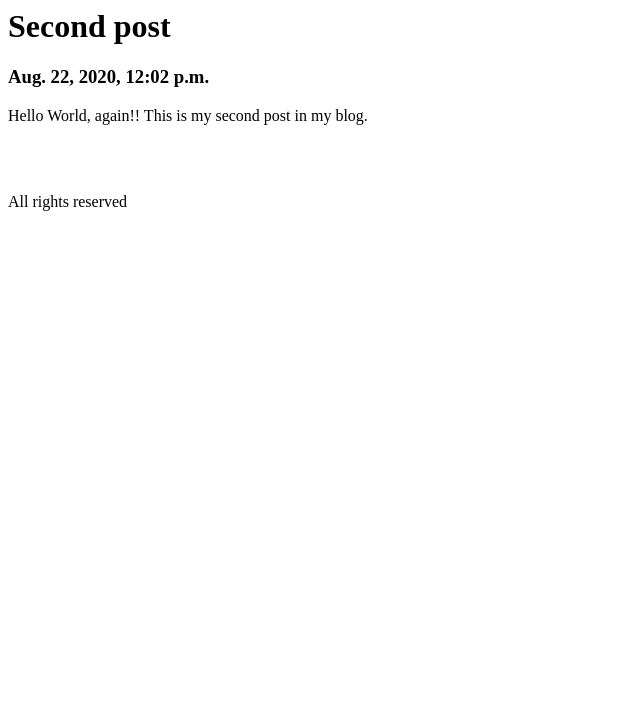
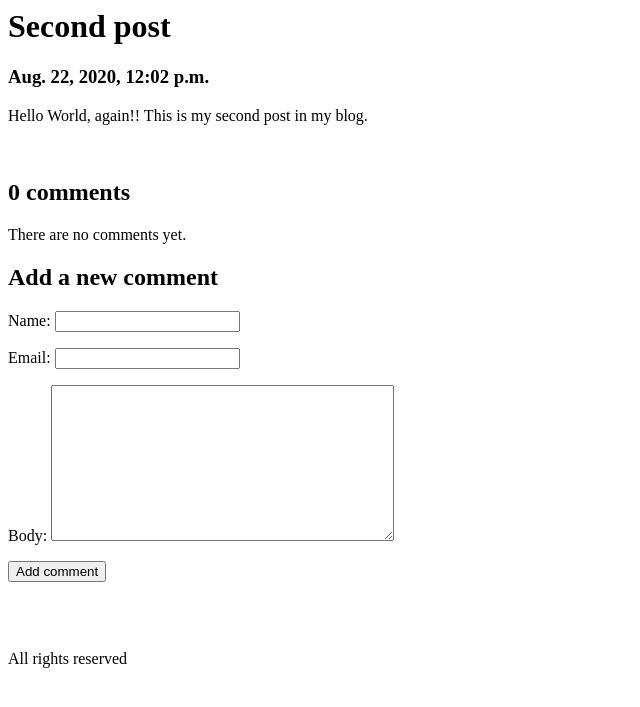
Before and after one commit to 1MahdiR/mr_blog, a Django app: a page that uses blog/templates/blog/content.html in a window 1280 px wide. Shown: the top 707 px of the page, without its empty margins (0-640 px from the left). Run offline with Django 3.2, Linux system fonts and the light colour scheme; data comes from the database, SQL or seed files in the repository; both versions use the stored data as it was after the commit.

Commit message:
Commitedgit status

```diff
--- /dev/null
+++ b/blog/forms.py
@@ -0,0 +1,8 @@
+from django import forms
+
+from .models import Comment
+
+class CommentForm(forms.ModelForm):
+    class Meta:
+        model = Comment
+        fields = ('name', 'email', 'body')
--- a/blog/models.py
+++ b/blog/models.py
@@ -12,4 +12,20 @@ class Post(models.Model):
                                             ('published', 'Published'),
                                             ), default = 'published', max_length=10)
     def __str__(self):
-        return self.post_titlie
+        return self.post_title
+
+class Comment(models.Model):
+    post = models.ForeignKey(Post,
+                            on_delete = models.CASCADE,
+                            related_name = 'comments')
+    name = models.CharField(max_length=80)
+    email = models.EmailField()
+    body = models.TextField()
+    created = models.DateTimeField(auto_now_add=True)
+    active = models.BooleanField(default = True)
+
+    class Meta:
+        ordering = ('created',)
+
+    def __str__(self):
+        return f'Comment by {self.name} on {self.post}'
--- a/blog/templates/blog/content.html
+++ b/blog/templates/blog/content.html
@@ -2,4 +2,34 @@
 <h3>{{ my_post.post_pubdate }}</h3>
 
 <p>{{ my_post.post_body }}</p>
+<br>
+{% with comments.count as total_comments %}
+<h2>
+	{{ total_comments }} comment{{ total_comments|pluralize }}
+</h2>
+{% endwith %}
+
+{% for comment in comments %}
+<div class="comment">
+	<p class="info">
+	Comment {{ forloop.counter }} by {{ comment.name }}
+	{{ comment.created }}
+	</p>
+	{{ comment.body|linebreaks }}
+	<hr>
+</div>
+{% empty %}
+	<p>There are no comments yet.</p>
+{% endfor %}
+
+{% if new_comment %}
+	<h2>Your comment has been added.</h2>
+{% else %}
+	<h2>Add a new comment</h2>
+	<form method="post">
+		{{ comment_form.as_p }}
+		{% csrf_token %}
+		<p><input type="submit" value="Add comment"></p>
+	</form>
+{% endif %}
 <br><br><p>All rights reserved</p>
--- a/blog/views.py
+++ b/blog/views.py
@@ -1,7 +1,8 @@
 from django.shortcuts import render, get_object_or_404
 from django.http import HttpResponse
 
-from .models import Post
+from .models import Post, Comment
+from .forms import CommentForm
 
 # Create your views here.
 def index(req):
@@ -17,4 +18,25 @@ def content(req, post):
 
     #return HttpResponse("This is post '%s'." % my_post.post_title)
 
-    return render(req, 'blog/content.html', { 'my_post':my_post })
+    # List of active comments for this post!
+    comments = my_post.comments.filter(active=True)
+
+    new_comment = None
+
+    if req.method == "POST":
+        # A comment was posted
+        comment_form = CommentForm(data=req.POST)
+        if comment_form.is_valid():
+            # Create Comment object but don't save to database yet
+            new_comment = comment_form.save(commit=False)
+            # Assign the current post to the comment
+            new_comment.post = my_post
+            # Save the comment to the database
+            new_comment.save()
+    else:
+            comment_form = CommentForm()
+
+    return render(req, 'blog/content.html', { 'my_post':my_post,
+                                                'comments':comments,
+                                                'new_comment':new_comment,
+                                                'comment_form':comment_form })
--- a/mr_blog/views.py
+++ b/mr_blog/views.py
@@ -2,8 +2,10 @@ from django.shortcuts import render
 from django.http import HttpResponse, HttpResponseRedirect
 from django.urls import reverse
 
+
 def hello_world(req):
     return HttpResponse("Hello World!!")
 
+
 def redirect_to_blog(req):
     return HttpResponseRedirect(reverse('blog:index'))
```
Also changed, not shown: blog/admin.py (+7 -1 lines), blog/migrations/0003_auto_20200823_1647.py (added), db.sqlite3.
